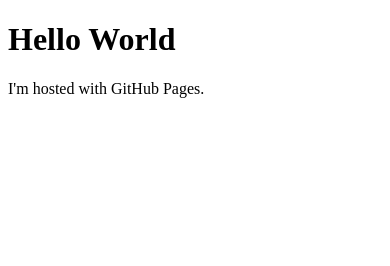
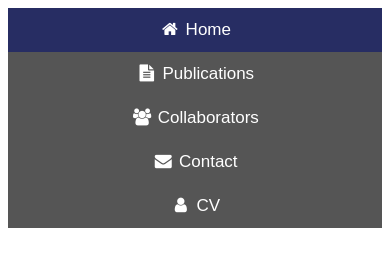
Before and after one commit to palzhanov/palzhanov.github.io, a plain HTML site: page index.html in a window 390 px wide. Drawn offline with Linux system fonts and the light colour scheme.

Commit message:
add responsive navmenu

```diff
--- a/index.html
+++ b/index.html
@@ -1,7 +1,20 @@
 <!DOCTYPE html>
 <html>
+<meta name="viewport" content="width=device-width, initial-scale=1">
+<link rel="stylesheet" href="https://cdnjs.cloudflare.com/ajax/libs/font-awesome/4.7.0/css/font-awesome.min.css">
+<link rel="stylesheet" href="./styles.css">
+
 <body>
-<h1>Hello World</h1>
-<p>I'm hosted with GitHub Pages.</p>
+
+
+
+<div class="navbar">
+  <a class="active" href="#"><i class="fa fa-fw fa-home"></i> Home</a>
+  <a href="#"><i class="fa fa-fw fa-file-text"></i> Publications</a>
+  <a href="#"><i class="fa fa-fw fa-users"></i> Collaborators</a>
+  <a href="#"><i class="fa fa-fw fa-envelope"></i> Contact</a>
+  <a href="#"><i class="fa fa-fw fa-user"></i> CV</a>
+</div>
+
 </body>
 </html>
--- /dev/null
+++ b/styles.css
@@ -0,0 +1,35 @@
+ /* Style the navigation bar */
+ .navbar {
+    width: 100%;
+    background-color: #555;
+    overflow: auto;
+  }
+
+  /* Navbar links */
+  .navbar a {
+    float: left;
+    text-align: center;
+    padding: 12px;
+    color: white;
+    text-decoration: none;
+    font-family: Arial, Helvetica, sans-serif;
+    font-size: 17px;
+  }
+
+  /* Navbar links on mouse-over */
+  .navbar a:hover {
+    background-color: #000;
+  }
+
+  /* Current/active navbar link */
+  .active {
+    background-color: #272d63;
+  }
+
+  /* Add responsiveness - will automatically display the navbar vertically instead of horizontally on screens less than 500 pixels */
+  @media screen and (max-width: 500px) {
+    .navbar a {
+      float: none;
+      display: block;
+    }
+  }
```
